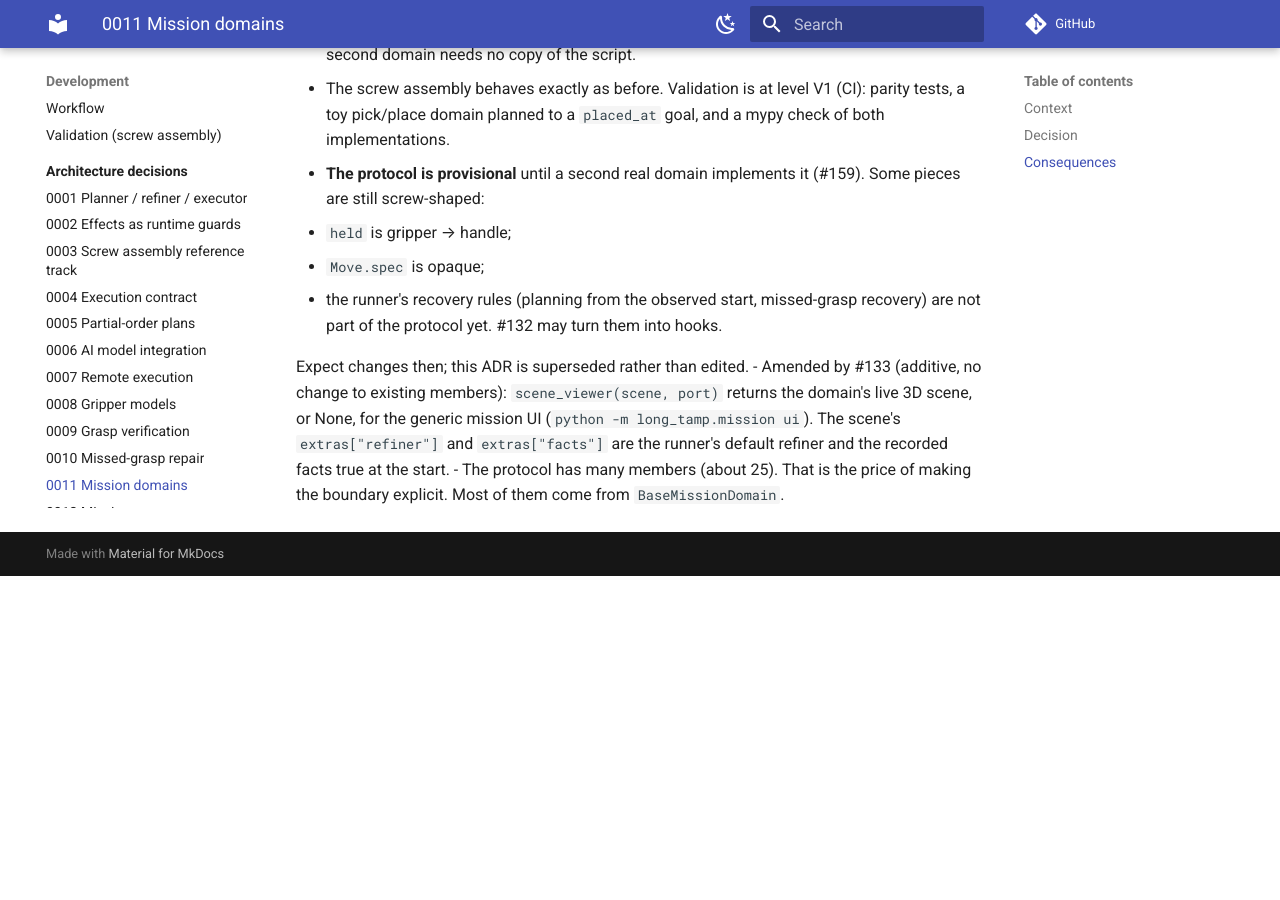
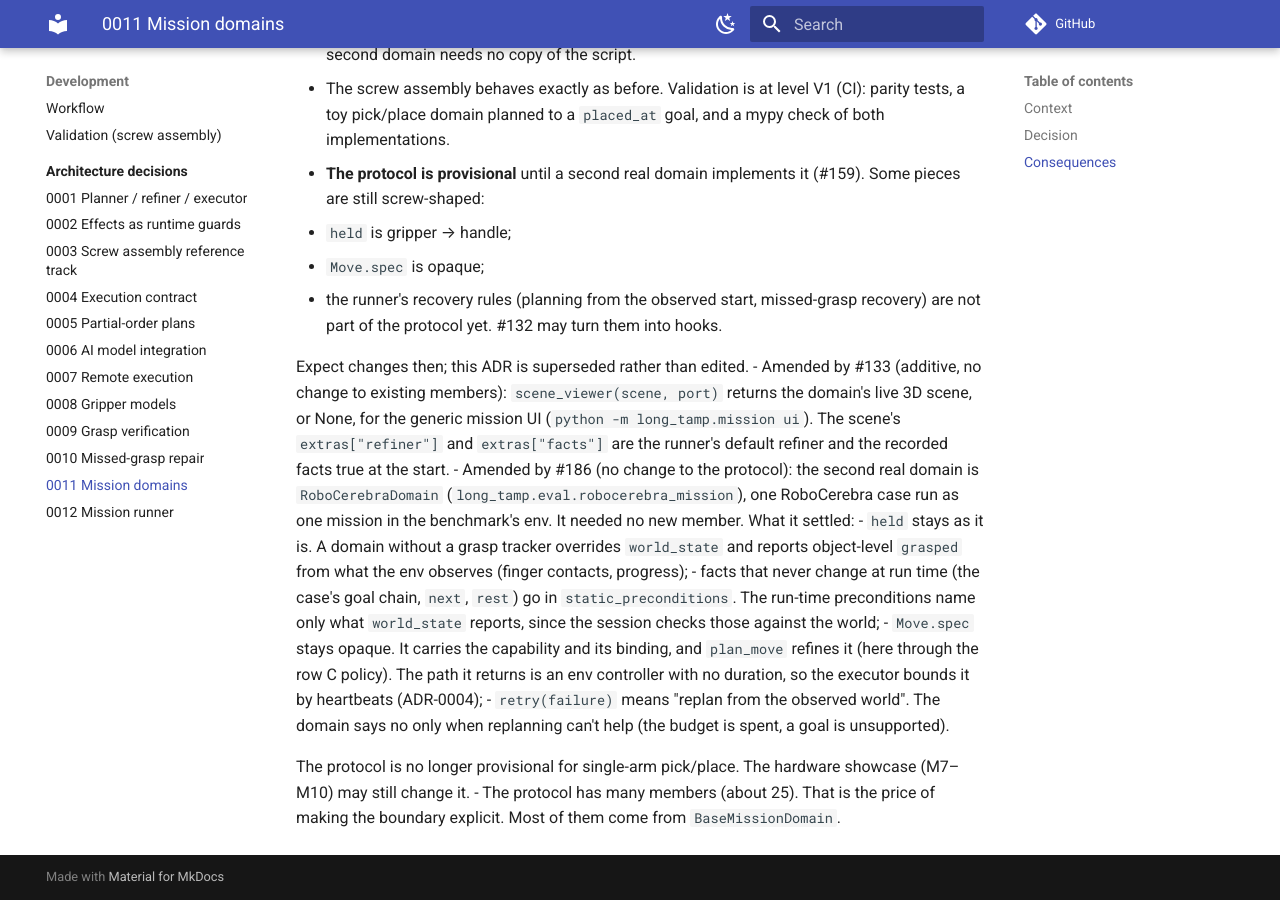
Before and after one commit to thanhndv212/long-tamp, an MkDocs documentation site: the page built from docs/adr/0011-mission-domain.md, in a window 1280 px wide and 900 px high, scrolled down 2133 px. Built offline with MkDocs 1.6.1 and Material for MkDocs 9.7.7, drawn with Linux system fonts in a browser that asks for light colours; comment, search, counter and statistics services are not loaded; before the commit the page ends 2709 px from its top, so only the background shows below that.

Commit message:
Amend ADR-0011 and ADR-0012 for the RoboCerebra mission domain (#186)
The second real domain fits the protocol and the runner unchanged. Write
down what it settled: static facts as static preconditions, the world as
the env observes it, Move.spec opaque with an env controller as its path,
retry as a replan from the observed world.

```diff
--- a/docs/adr/0011-mission-domain.md
+++ b/docs/adr/0011-mission-domain.md
@@ -88,5 +88,21 @@
   returns the domain's live 3D scene, or None, for the generic mission UI
   (`python -m long_tamp.mission ui`). The scene's `extras["refiner"]` and `extras["facts"]`
   are the runner's default refiner and the recorded facts true at the start.
+- Amended by #186 (no change to the protocol): the second real domain is
+  `RoboCerebraDomain` (`long_tamp.eval.robocerebra_mission`), one RoboCerebra case run as
+  one mission in the benchmark's env. It needed no new member. What it settled:
+  - `held` stays as it is. A domain without a grasp tracker overrides `world_state` and
+    reports object-level `grasped` from what the env observes (finger contacts, progress);
+  - facts that never change at run time (the case's goal chain, `next`, `rest`) go in
+    `static_preconditions`. The run-time preconditions name only what `world_state`
+    reports, since the session checks those against the world;
+  - `Move.spec` stays opaque. It carries the capability and its binding, and
+    `plan_move` refines it (here through the row C policy). The path it returns is an env
+    controller with no duration, so the executor bounds it by heartbeats (ADR-0004);
+  - `retry(failure)` means "replan from the observed world". The domain says no only
+    when replanning can't help (the budget is spent, a goal is unsupported).
+
+  The protocol is no longer provisional for single-arm pick/place. The hardware showcase
+  (M7–M10) may still change it.
 - The protocol has many members (about 25). That is the price of making the boundary
   explicit. Most of them come from `BaseMissionDomain`.
```
Also changed, not shown: docs/adr/0012-mission-runner.md (+12 -0 lines).
